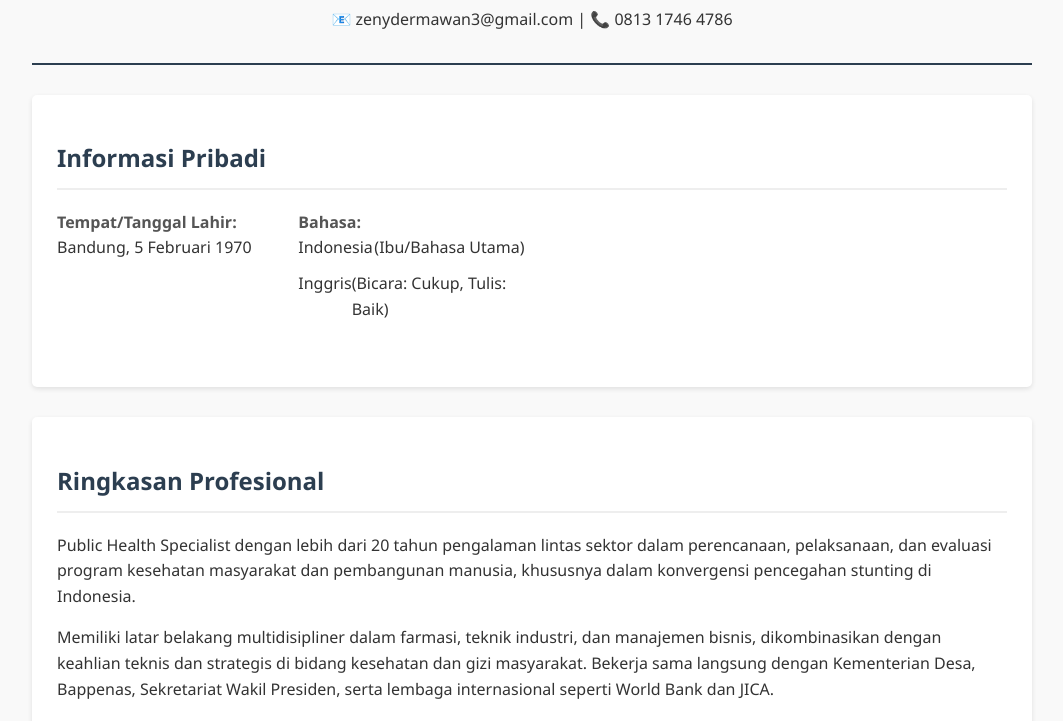
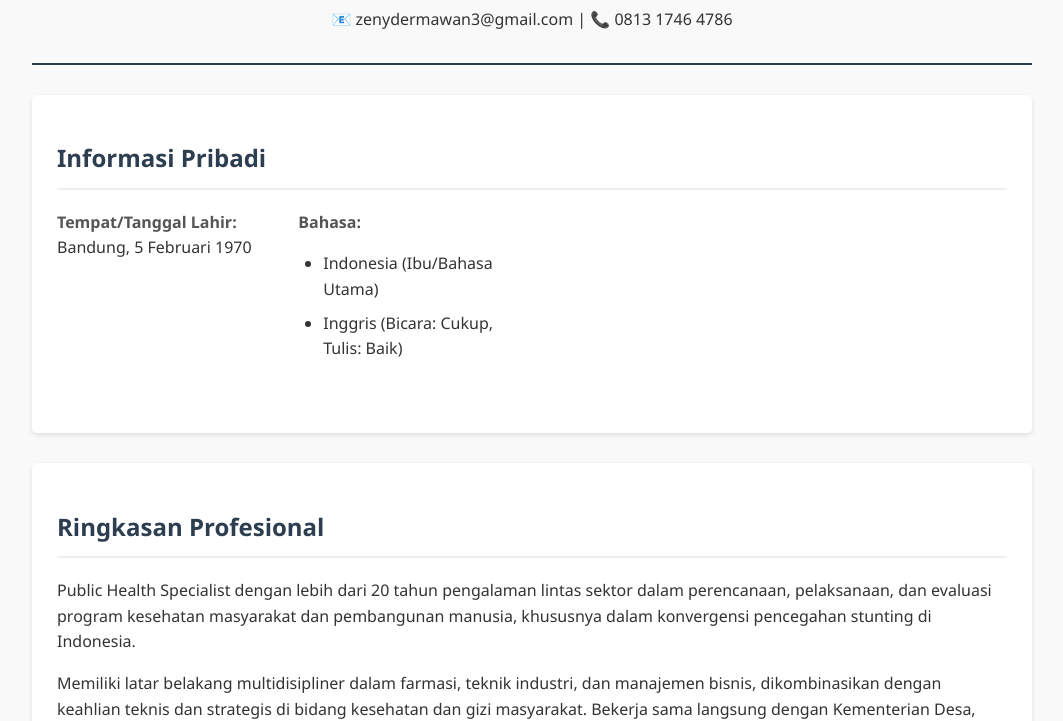
Before and after one commit to kampusdesa-cpu/zenycv, a plain HTML site: page index.html in a window 1280 px wide. Shown: the part 108-829 px from the top of the page, without its empty margins (108-1171 px from the left). Drawn offline with Linux system fonts and the light colour scheme.

Commit message:
index.html

```diff
--- a/index.html
+++ b/index.html
@@ -156,14 +156,10 @@
             </div>
             <div class="info-item">
                 <span class="info-label">Bahasa:</span><br>
-                <div class="language-item">
-                    <span class="language-name">Indonesia</span>
-                    <span>(Ibu/Bahasa Utama)</span>
-                </div>
-                <div class="language-item">
-                    <span class="language-name">Inggris</span>
-                    <span>(Bicara: Cukup, Tulis: Baik)</span>
-                </div>
+                <ul class="language-list">
+                    <li>Indonesia (Ibu/Bahasa Utama)</li>
+                    <li>Inggris (Bicara: Cukup, Tulis: Baik)</li>
+                </ul>
             </div>
         </div>
     </div>
```
